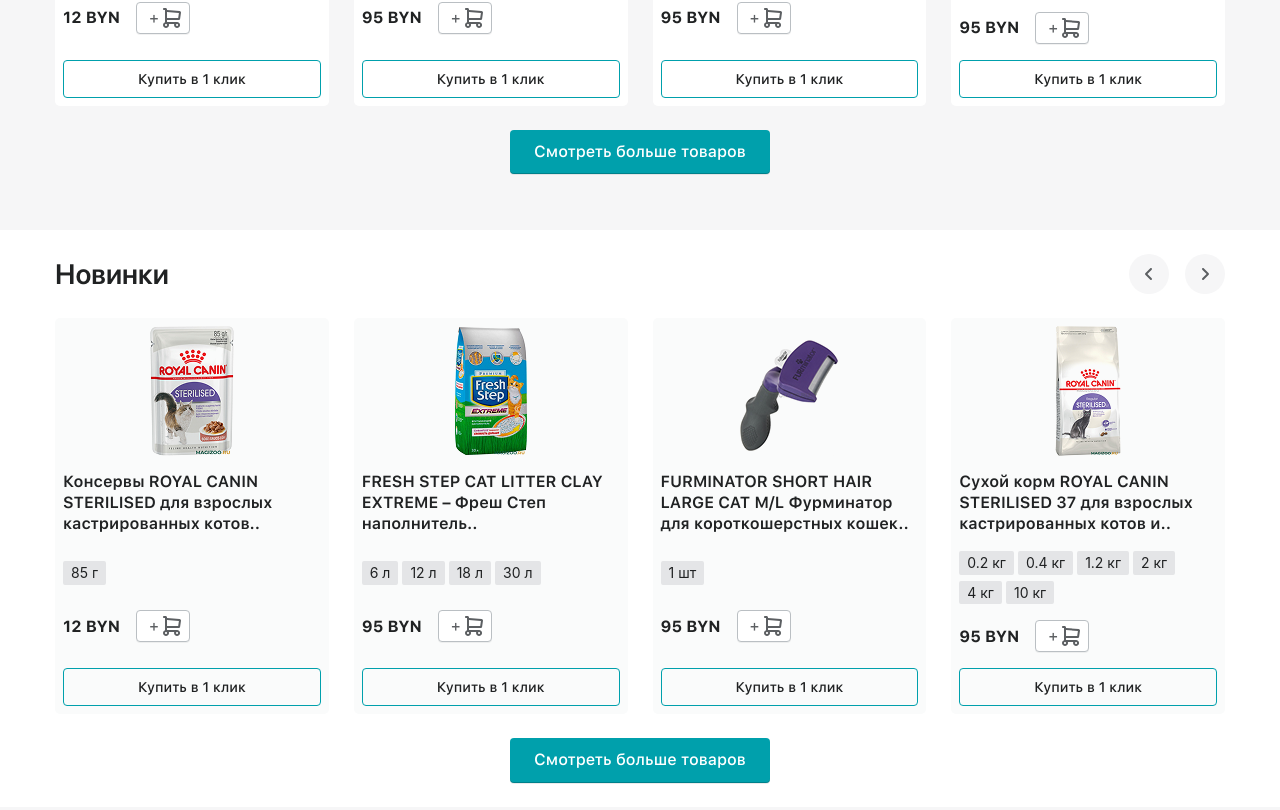
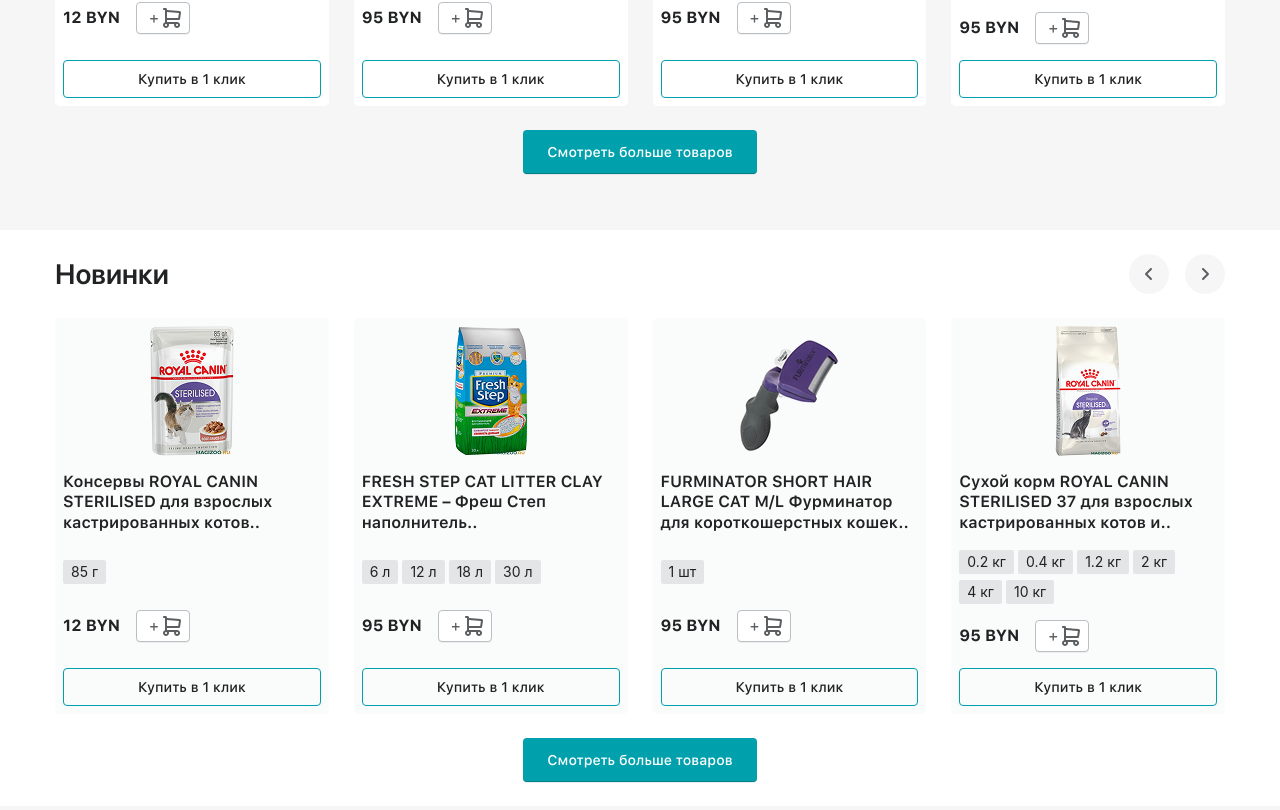
Before and after one commit to Oliver1ck/TerrZoo, a Nuxt app in the folder frontend/: page / in a window 1280 px wide. Shown: the part 1310-2120 px from the top of the page. Built offline with nearby package versions, Linux system fonts and the light colour scheme; a web font is replaced by a local one.

Commit message:
fix font size btn

```diff
--- a/frontend/app/components/Sections/Slider.vue
+++ b/frontend/app/components/Sections/Slider.vue
@@ -116,7 +116,7 @@
             <Product :product="product" :variant="variant" />
           </SwiperSlide>
         </Swiper>
-        <VLink to="/catalog/" variant="primary-button" content-position="center" position="center">
+        <VLink to="/catalog/" variant="primary-button" size="sm" content-position="center" position="center">
           Смотреть больше товаров
         </VLink>
       </div>
```
